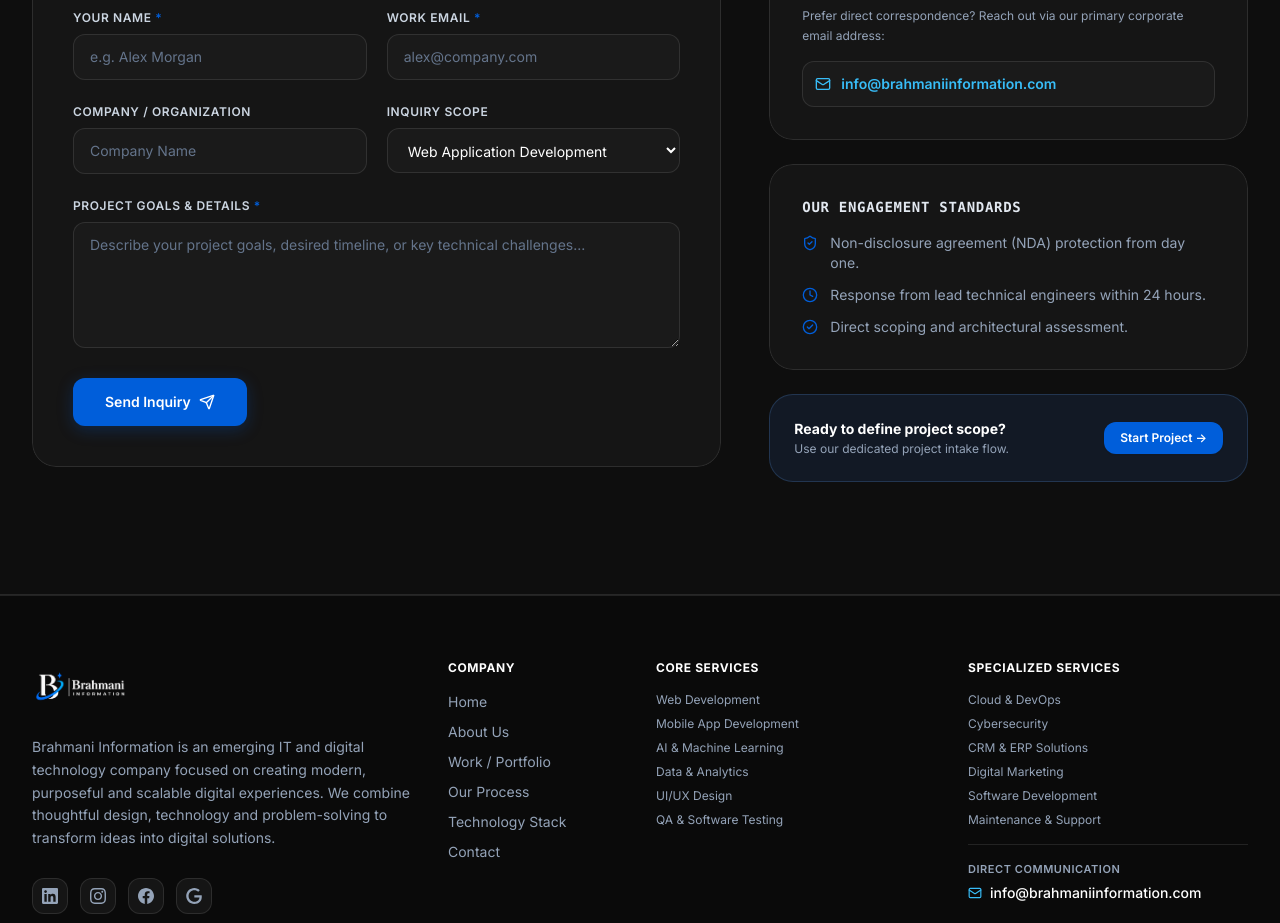
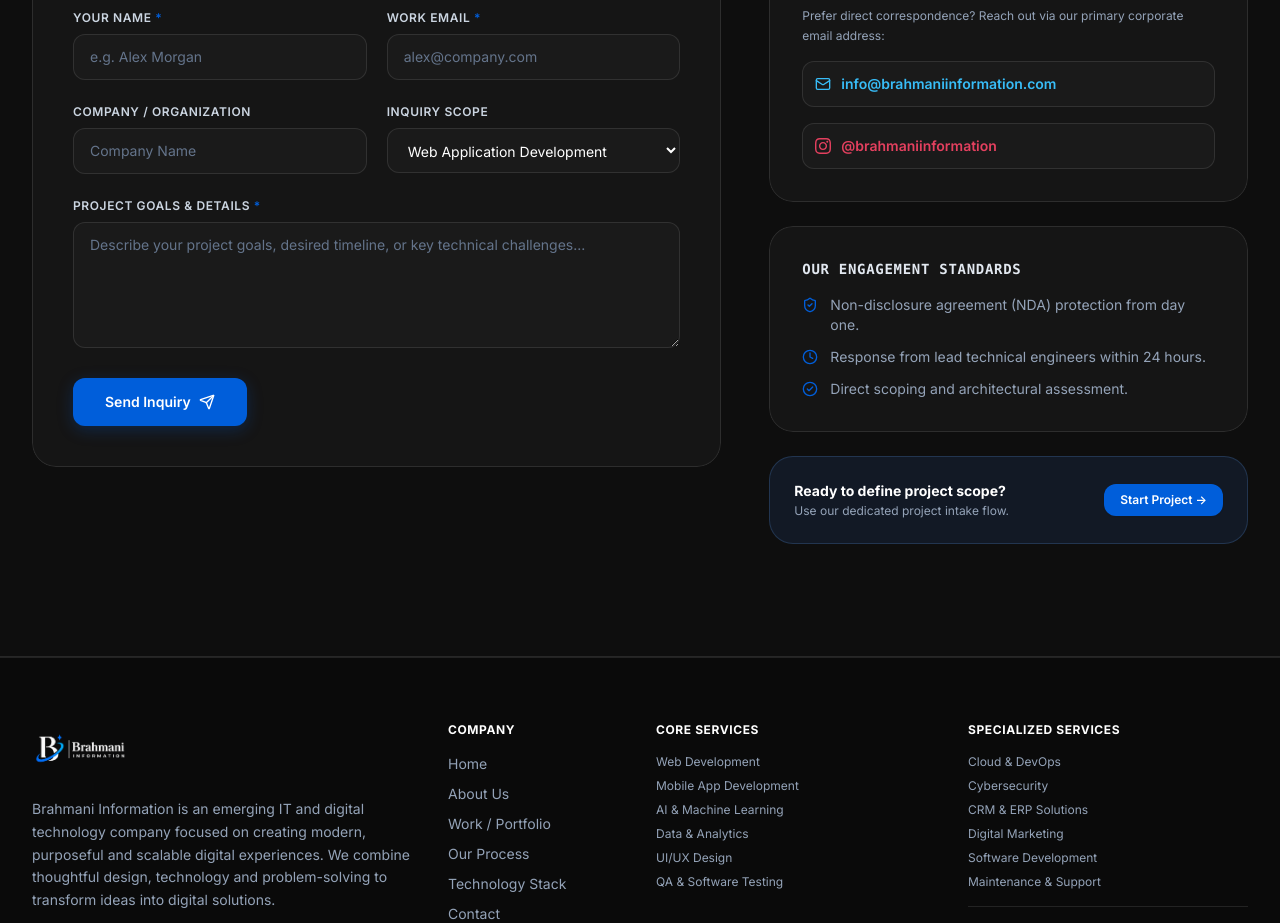
Before and after one commit to shahKEVIN123/Brahmani-Information, a React (Vite) app: page /contact in a window 1280 px wide. Shown: the part 840-1763 px from the top of the page. Built offline with nearby package versions, Linux system fonts and the light colour scheme.

Commit message:
feat: add official Instagram profile link to footer and contact page

```diff
--- a/src/components/Footer.tsx
+++ b/src/components/Footer.tsx
@@ -47,7 +47,7 @@ export const Footer: React.FC = () => {
                   </svg>
                 </a>
                 <a
-                  href="https://instagram.com"
+                  href={COMPANY_INFO.instagram}
                   target="_blank"
                   rel="noopener noreferrer"
                   aria-label="Instagram"
--- a/src/data/companyData.ts
+++ b/src/data/companyData.ts
@@ -82,6 +82,7 @@ export const COMPANY_INFO = {
   whatsappNumber: "+919328054690",
   phone: "+91 9328054690",
   address: "Ahmedabad, Gujarat, India",
+  instagram: "https://www.instagram.com/brahmaniinformation/",
   inquiryTypes: [
     "Web Application Development",
     "Custom Web Development",
--- a/src/pages/ContactPage.tsx
+++ b/src/pages/ContactPage.tsx
@@ -304,6 +304,18 @@ export const ContactPage: React.FC = () => {
                       <Mail className="w-4 h-4 text-[#38BDF8] group-hover:scale-110 transition-transform shrink-0" />
                       <span className="truncate">{COMPANY_INFO.email}</span>
                     </a>
+
+                    <a
+                      href={COMPANY_INFO.instagram}
+                      target="_blank"
+                      rel="noopener noreferrer"
+                      className="inline-flex items-center space-x-2.5 text-sm font-semibold text-[#E4405F] hover:text-white p-3 bg-[#1A1A1A] hover:bg-[#202020] rounded-xl border border-white/10 w-full transition-all group"
+                    >
+                      <svg className="w-4 h-4 fill-current group-hover:scale-110 transition-transform shrink-0" viewBox="0 0 24 24">
+                        <path d="M12 2.163c3.204 0 3.584.012 4.85.07 3.252.148 4.771 1.691 4.919 4.919.058 1.265.069 1.645.069 4.849 0 3.205-.012 3.584-.069 4.849-.149 3.225-1.664 4.771-4.919 4.919-1.266.058-1.644.07-4.85.07-3.204 0-3.584-.012-4.849-.07-3.26-.149-4.771-1.699-4.919-4.92-.058-1.265-.07-1.644-.07-4.849 0-3.204.013-3.583.07-4.849.149-3.227 1.664-4.771 4.919-4.919 1.266-.057 1.645-.069 4.849-.069zm0-2.163c-3.259 0-3.667.014-4.947.072-4.358.2-6.78 2.618-6.98 6.98-.059 1.281-.073 1.689-.073 4.948 0 3.259.014 3.668.072 4.948.2 4.358 2.618 6.78 6.98 6.98 1.281.058 1.689.072 4.948.072 3.259 0 3.668-.014 4.948-.072 4.354-.2 6.782-2.618 6.979-6.98.059-1.28.073-1.689.073-4.948 0-3.259-.014-3.667-.072-4.947-.196-4.354-2.617-6.78-6.979-6.98-1.281-.059-1.69-.073-4.949-.073zm0 5.838c-3.403 0-6.162 2.759-6.162 6.162s2.759 6.163 6.162 6.163 6.162-2.759 6.162-6.163c0-3.403-2.759-6.162-6.162-6.162zm0 10.162c-2.209 0-4-1.79-4-4 0-2.209 1.791-4 4-4s4 1.791 4 4c0 2.21-1.791 4-4 4zm6.406-11.845c-.796 0-1.441.645-1.441 1.44s.645 1.44 1.441 1.44c.795 0 1.439-.645 1.439-1.44s-.644-1.44-1.439-1.44z"/>
+                      </svg>
+                      <span className="truncate">@brahmaniinformation</span>
+                    </a>
                   </div>
                 </InteractiveCard>
 
```
